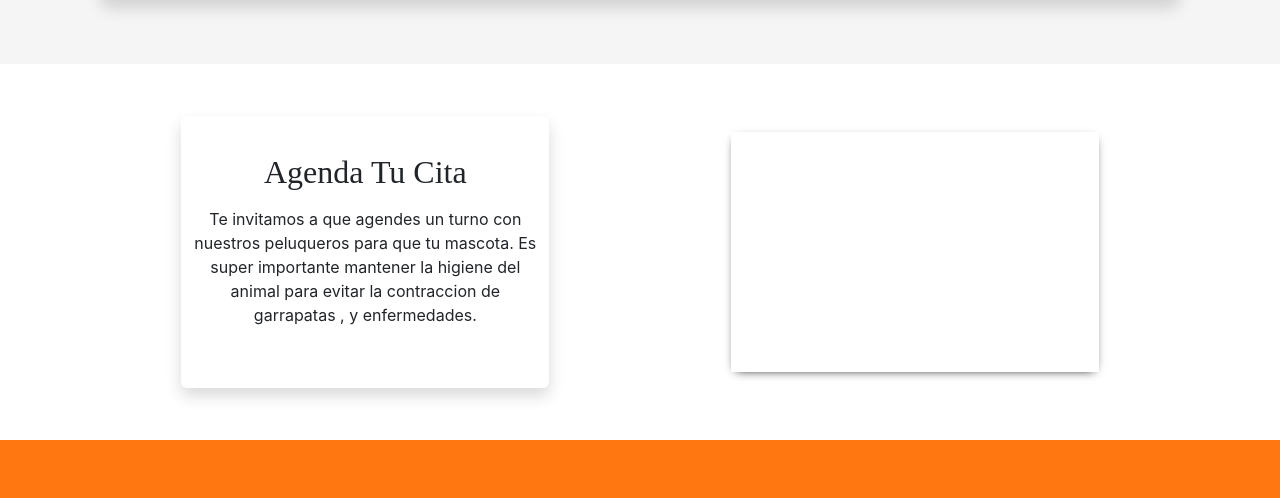
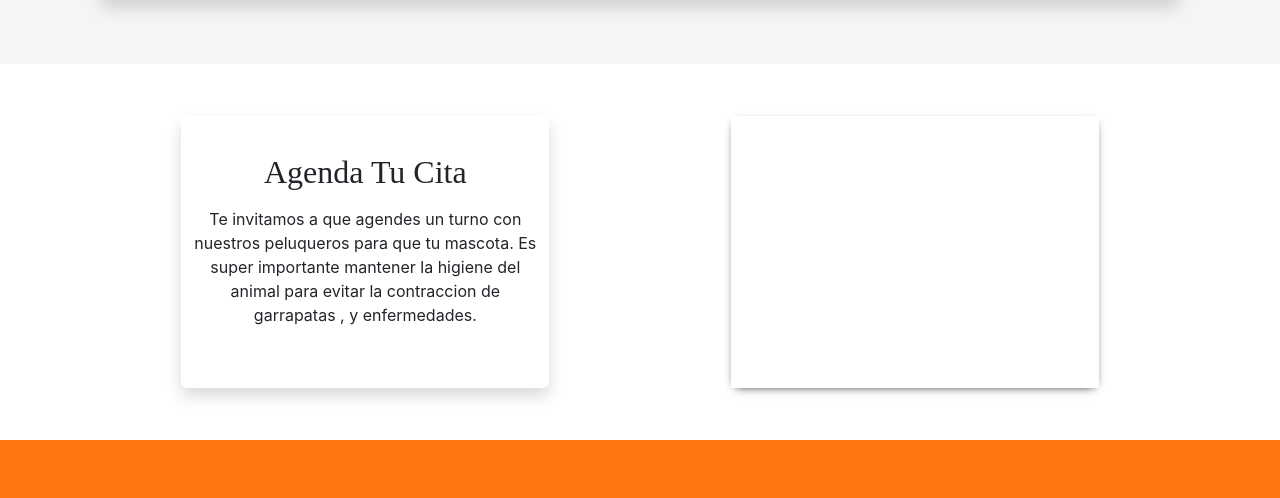
Before and after one commit to HugoVielma/tiendAnimales, a plain HTML site: page index.html in a window 1280 px wide. Shown: the part 2524-3022 px from the top of the page. Drawn offline with nearby package versions, Linux system fonts and the light colour scheme; a script that the page names is missing.

Commit message:
Update index.html
Listoooo

```diff
--- a/index.html
+++ b/index.html
@@ -218,7 +218,7 @@
 
                 <!-- CALENDAR -->
                 <div class="d-flex align-items-center">
-                    <div style="box-shadow: 0px 3px 10px -5px #000; height: 15rem; width: 23rem;" class="calendly-inline-widget" data-url="https://calendly.com/tiendanimales-varela/consulta?hide_event_type_details=1&hide_gdpr_banner=1" style="min-width:320px;height:630px;"></div>
+                    <div style="box-shadow: 0px 3px 10px -5px #000; height: 17rem; width: 23rem;" class="calendly-inline-widget" data-url="https://calendly.com/tiendanimales-varela/consulta?hide_event_type_details=1&hide_gdpr_banner=1" style="min-width:320px;height:630px;"></div>
                 </div>
 
             </section>
```
